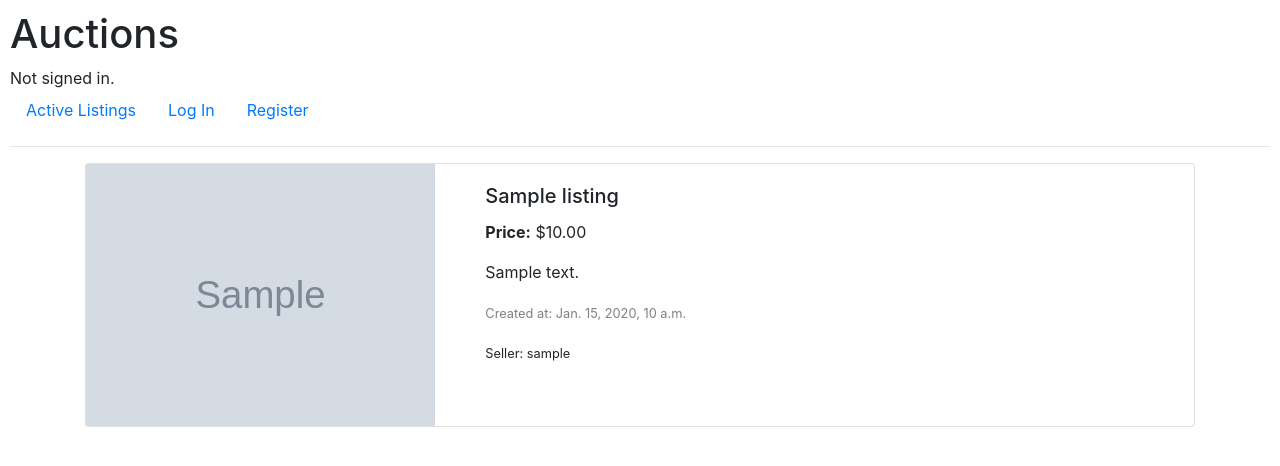
After one commit to Ahmed122000/Commerce, a Django app: page /listing/1 in a window 1280 px wide. The commit adds this page. Shown: the top 466 px of the page. Run offline with Django 3.2, Linux system fonts and the light colour scheme; tables that the repository leaves empty hold one stand-in row (values such as "Sample post"); grey boxes marked "Sample" are stand-in pictures; some libraries are stand-ins or nearby versions.

Commit message:
support present each item in a single page

```diff
--- a/auctions/models.py
+++ b/auctions/models.py
@@ -24,7 +24,6 @@ class Listing(models.Model):
     created_at = models.DateTimeField(auto_now_add=True)
     end_time = models.DateTimeField()
     owner = models.ForeignKey(User, on_delete=models.CASCADE, related_name='listings')
-    active = models.BooleanField(default=True)
     watchers = models.ManyToManyField(User, blank=True, related_name="watchlist_listings")
 
     def __str__(self):
@@ -38,6 +37,11 @@ class Listing(models.Model):
     @property
     def highest_bid(self):
         return self.bids.order_by('-amount').first()
+
+    @property
+    def is_active(self):
+        return self.end_time > timezone.now()
+
 
 class Bid(models.Model):
     amount = models.DecimalField(max_digits=10, decimal_places=2)
--- a/auctions/templates/auctions/index.html
+++ b/auctions/templates/auctions/index.html
@@ -7,6 +7,7 @@
         {% if listings|length > 0 %}
         {% for item in listings %}
             <li class="card mb-3">
+                <a href="{% url 'item' item.id %}">
                 <div class="row g-0">
                     <img src='{{ item.image.url }}' class="img-fluid rounded-start" width="200px">
                     <div class="col-md-8">
@@ -18,6 +19,7 @@
                         </div>
                     </div>
                 </div>
+                </a>
             </li>
         {% endfor %}
         {% else %}
--- /dev/null
+++ b/auctions/templates/auctions/item.html
@@ -0,0 +1,32 @@
+{% extends "auctions/layout.html" %}
+
+{% block body %}
+    <div class="container">
+        <div class="card">
+            <div class="row g-0">
+                {% if listing.image %}
+                    <div class="col-md-4">
+                        <img src="{{ listing.image.url }}" class="img-fluid rounded-start" alt="{{ listing.title }}">
+                    </div>
+                {% endif %}
+                <div class="col-md-8">
+                    <div class="card-body">
+                        <h5 class="card-title">{{ listing.title }}</h5>
+                        <p class="card-text"><b>Price:</b> ${{ listing.current_price }}</p>
+                        <p class="card-text">{{ listing.description }}</p>
+                        <p class="card-text">
+                            <small class="text-body-secondary" style="color: grey;">
+                                Created at: {{ listing.created_at }}
+                            </small>
+                        </p>
+                        <p class="card-text">
+                            <small class="text-body-secondary">
+                                Seller: {{ listing.owner.username }}
+                            </small>
+                        </p>
+                    </div>
+                </div>
+            </div>
+        </div>
+    </div>
+{% endblock %}
--- a/auctions/urls.py
+++ b/auctions/urls.py
@@ -8,6 +8,7 @@ urlpatterns = [
     path("logout", views.logout_view, name="logout"),
     path("register", views.register, name="register"),
     path("new_listing", views.add_new_listing, name='new_listing'),
+    path("listing/<int:id>", views.get_item, name="item"),
     path("categories", views.categories, name="categories"),
     path("watchlist", views.watchlist, name="watchlist"),
     path("categories", views.categories, name="categories"),
--- a/auctions/views.py
+++ b/auctions/views.py
@@ -1,19 +1,31 @@
 from django.contrib.auth import authenticate, login, logout
+from django.contrib.auth.decorators import login_required
 from django.db import IntegrityError
 from django.http import HttpResponse, HttpResponseRedirect
-from django.shortcuts import render
+from django.shortcuts import render, get_object_or_404
 from django.urls import reverse
 from .forms import ListingForm
 from .models import User, Listing, Category
 
 
+def get_active_listings(items):
+    active = [listing for listing in items if listing.is_active]
+
+    return active
+
 def index(request):
     return render(request, "auctions/index.html", {
         'header': "Active Listings",
-        'listings':Listing.objects.filter(active=True)
+        'listings':get_active_listings(Listing.objects.all())
         }
     )
 
+def get_item(request, id):
+    item = Listing.objects.get(id=id)
+    print(item)
+    return render(request, "auctions/item.html", {
+        "listing": item
+    })
 
 def login_view(request):
     if request.method == "POST":
@@ -68,7 +80,7 @@ def register(request):
         return render(request, "auctions/register.html")
 
 
-
+@login_required
 def add_new_listing(request):
     if request.method == "POST":
         form = ListingForm(request.POST, request.FILES)
@@ -89,7 +101,7 @@ def add_new_listing(request):
             "form": ListingForm()
         })
 
-
+@login_required
 def categories(request):
     return render(request, 'auctions/categories.html', {
         'categories': Category.objects.all()
@@ -99,17 +111,17 @@ def categories(request):
 def list_category(request, category):
     return render(request, "auctions/index.html", {
         'header': category,
-        'listings':Listing.objects.filter(category__name = category, active=True)
+        'listings':Listing.objects.filter(category__name = category)
         }
     )
 
 
-
+@login_required
 def watchlist(request):
     if not request.user.is_authenticated:
         return render(request, 'auctions/login.html')
 
     return render(request, 'auctions/index.html', {
         'header':"watchlist",
-        "listings": request.user.watchlist_listings.filter(active=True)
+        "listings": request.user.watchlist_listings.all()
     })
```
Also changed, not shown: auctions/migrations/0006_remove_listing_active.py (added).
